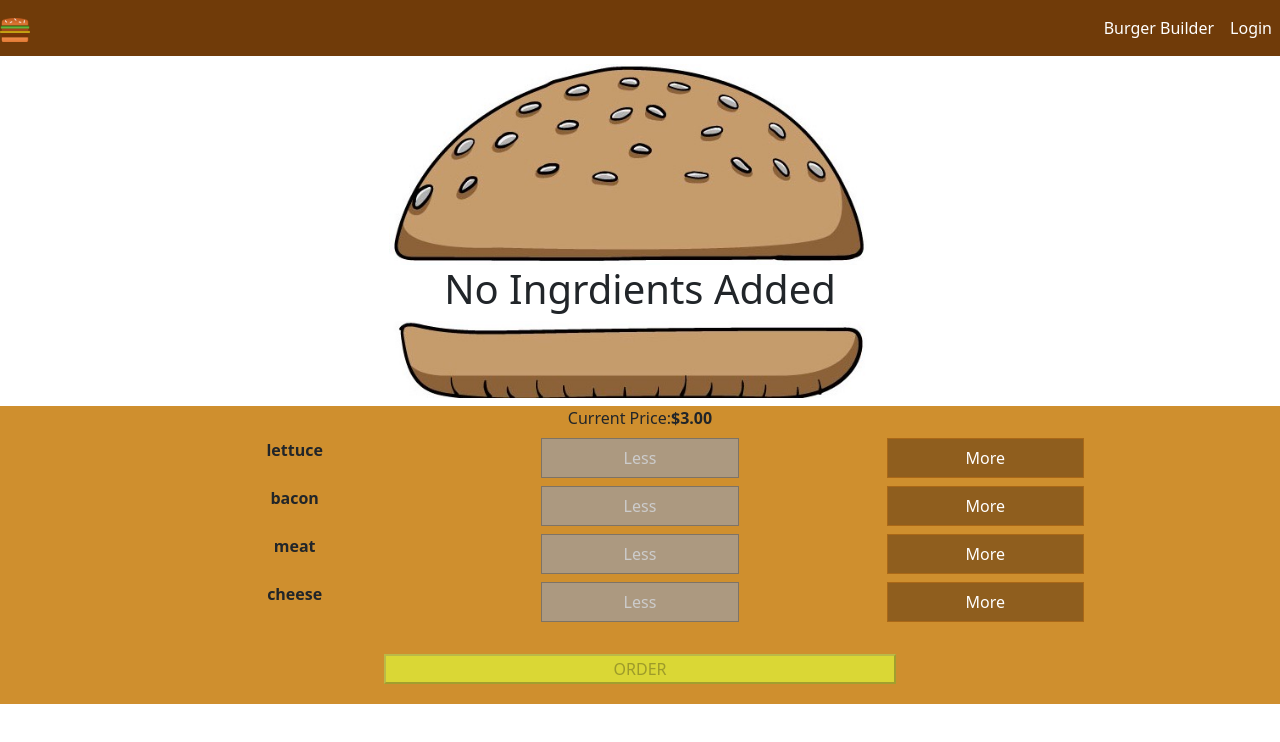
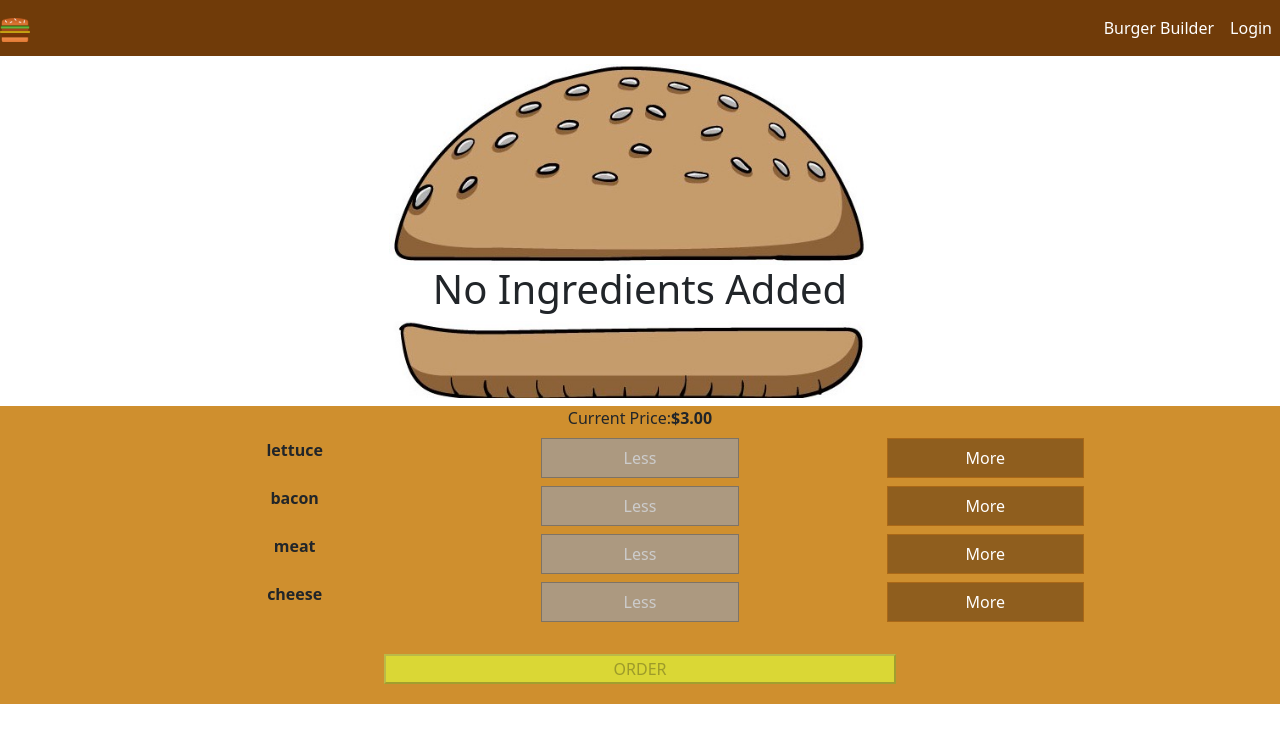
Before and after one commit to SyedMusaGillani/burger-app, a React (Create React App) app: page / in a window 1280 px wide. Shown: the top 742 px of the page. Built offline with nearby package versions, Linux system fonts and the light colour scheme.

Commit message:
fixed typo

```diff
--- a/src/components/controls/burgerBody/BurgerBody.jsx
+++ b/src/components/controls/burgerBody/BurgerBody.jsx
@@ -14,7 +14,7 @@ export default function BurgerBody({ foodPrice, price }) {
         <img className="img-size" src={top} alt="top bun" />
       </div>
       {price === 3 ? (
-        <h1 className="text-center">No Ingrdients Added</h1>
+        <h1 className="text-center">No Ingredients Added</h1>
       ) : (
         itemImages.map((obj) => {
           const [key, val] = Object.entries(obj)[0];
```
